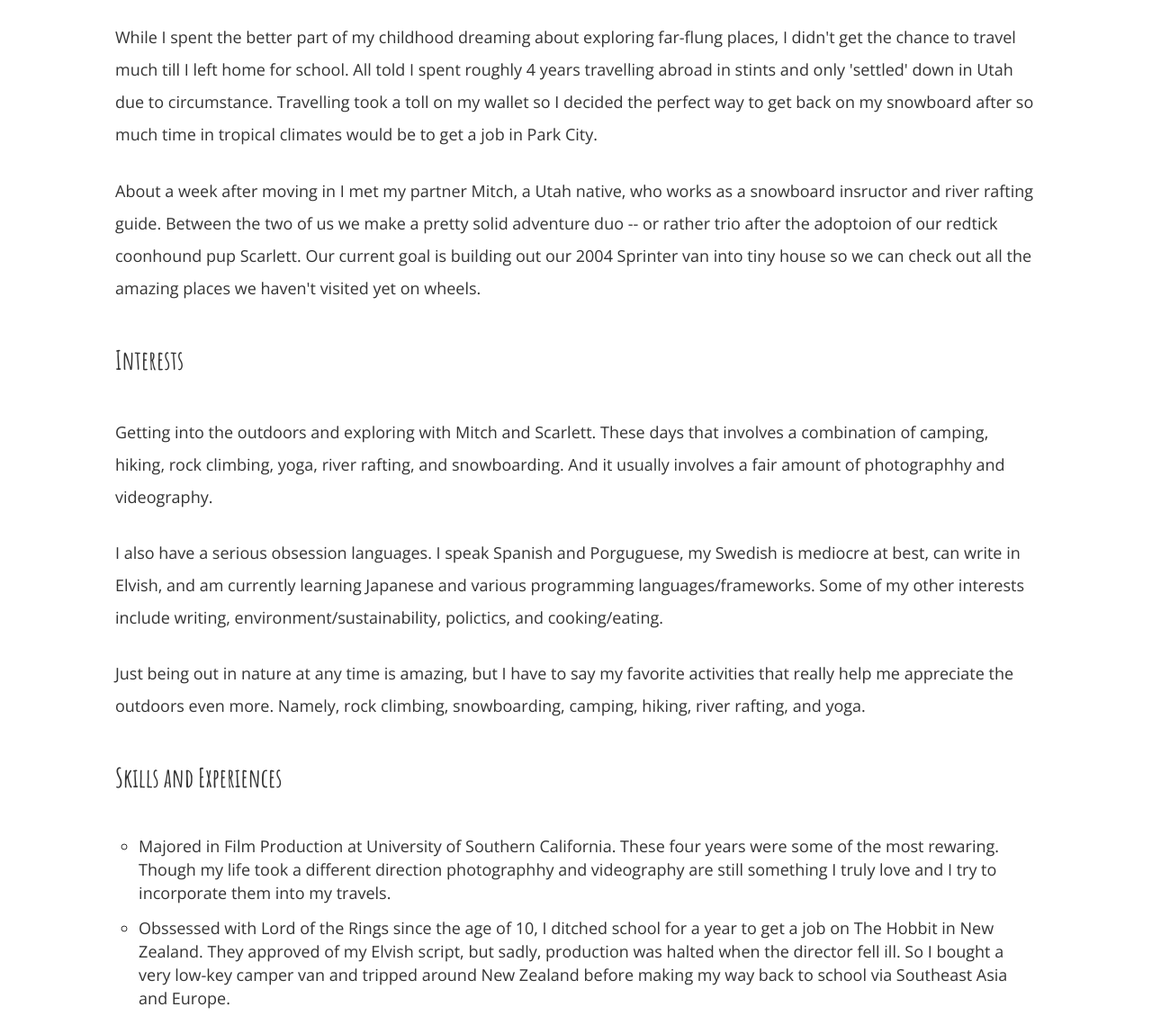
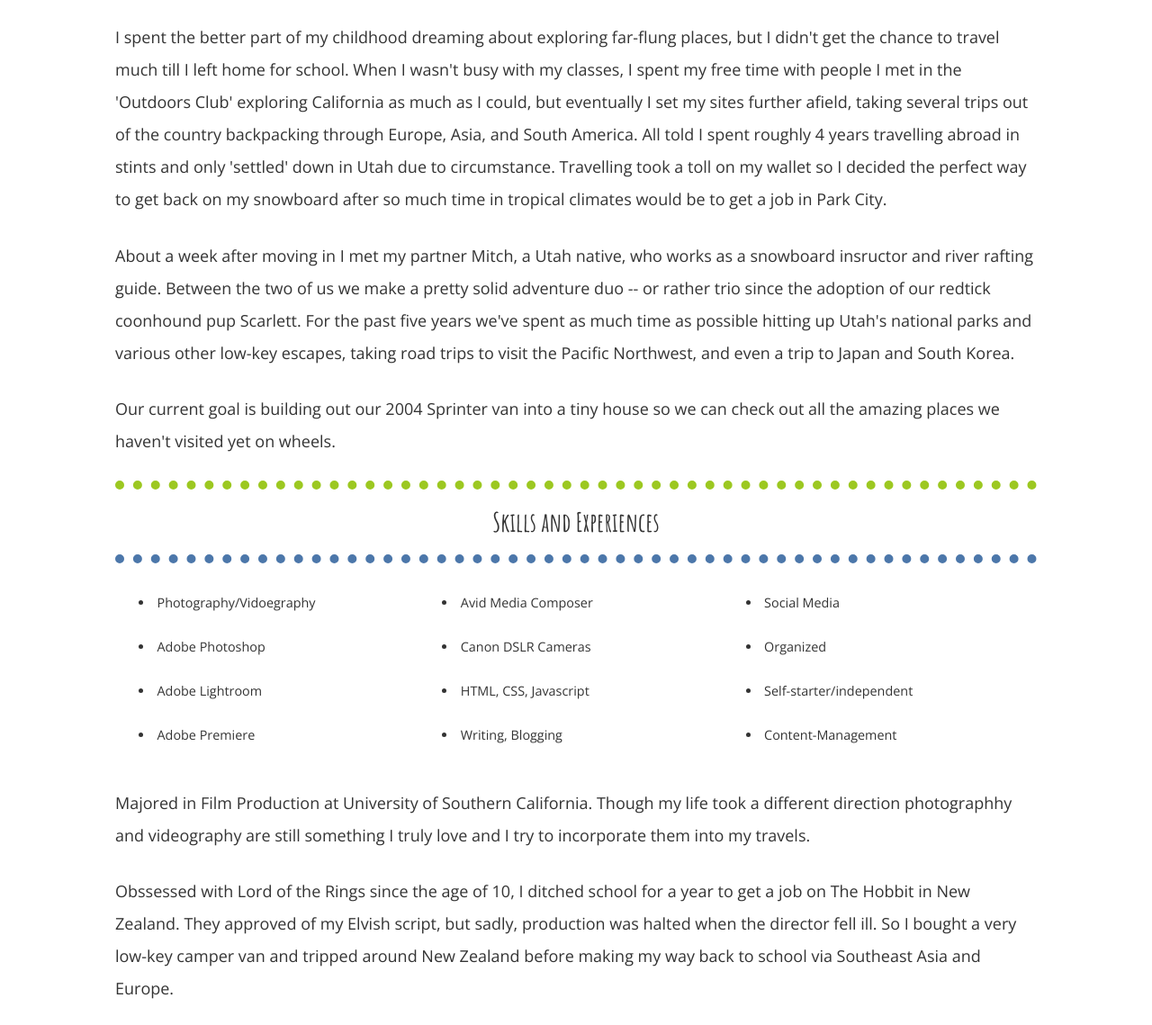
Before and after one commit to mickywagner/michelob-port, a Gatsby site: page /about in a window 1280 px wide. Shown: the part 257-1396 px from the top of the page at 90% size. Built offline with nearby package versions, Linux system fonts and the light colour scheme; Gatsby itself is replaced by a stand-in of ours.

Commit message:
Bio edits and styles

```diff
--- a/src/components/Styles/about-css-module.css
+++ b/src/components/Styles/about-css-module.css
@@ -4,6 +4,7 @@
     flex-direction: column;
     justify-content: center;
     margin: 5% 10%;
+    line-height: 2rem;
 }
 
 .me-photos {
@@ -22,7 +23,7 @@ img {
     margin-top: 30px;
 }
 
-.bio h1 {
+.bio h1, .bio h2 {
     text-align: center;
     padding-bottom: 20px;
     border-bottom: 10px dotted rgb(76,119,170);
@@ -35,11 +36,17 @@ img {
 
 }
 
-p {
-    line-height: 2rem;
+
+.bio ul {
+    list-style-type: none;
+    flex-direction: column;
+    list-style-position: inside;
 }
 
-.bio ul {
-    list-style-type: circle;
-    flex-direction: column;
+.bio .skills {
+    columns: 3;
+    -webkit-columns: 3;
+    -moz-columns: 3;
+    list-style-type: disc;
+    font-size: 0.8rem;
 }
--- a/src/pages/about.js
+++ b/src/pages/about.js
@@ -14,22 +14,85 @@ const SecondPage = () => (
       <div className="bio">
         <h1>Hi! I'm Michaela</h1>
         <p>
-          While I spent the better part of my childhood dreaming about exploring
-          far-flung places, I didn't get the chance to travel much till I left
-          home for school. All told I spent roughly 4 years travelling abroad in
-          stints and only 'settled' down in Utah due to circumstance. Travelling
-          took a toll on my wallet so I decided the perfect way to get back on
-          my snowboard after so much time in tropical climates would be to get a
-          job in Park City.
+          I spent the better part of my childhood dreaming about exploring
+          far-flung places, but I didn't get the chance to travel much till I
+          left home for school. When I wasn't busy with my classes, I spent my
+          free time with people I met in the 'Outdoors Club' exploring
+          California as much as I could, but eventually I set my sites further
+          afield, taking several trips out of the country backpacking through
+          Europe, Asia, and South America. All told I spent roughly 4 years
+          travelling abroad in stints and only 'settled' down in Utah due to
+          circumstance. Travelling took a toll on my wallet so I decided the
+          perfect way to get back on my snowboard after so much time in tropical
+          climates would be to get a job in Park City.
         </p>
         <p>
           About a week after moving in I met my partner Mitch, a Utah native,
           who works as a snowboard insructor and river rafting guide. Between
           the two of us we make a pretty solid adventure duo -- or rather trio
-          after the adoptoion of our redtick coonhound pup Scarlett. Our current
-          goal is building out our 2004 Sprinter van into tiny house so we can
-          check out all the amazing places we haven't visited yet on wheels.
+          since the adoption of our redtick coonhound pup Scarlett. For the past
+          five years we've spent as much time as possible hitting up Utah's
+          national parks and various other low-key escapes, taking road trips to
+          visit the Pacific Northwest, and even a trip to Japan and South Korea.
         </p>
+        <p>
+          Our current goal is building out our 2004 Sprinter van into a tiny
+          house so we can check out all the amazing places we haven't visited
+          yet on wheels.
+        </p>
+
+        <h2>Skills and Experiences</h2>
+        <ul className="skills">
+            <li>Photography/Vidoegraphy</li>
+            <li>Adobe Photoshop</li>
+            <li>Adobe Lightroom</li>
+            <li>Adobe Premiere</li>
+            <li>Avid Media Composer</li>
+            <li>Canon DSLR Cameras</li>
+            <li>HTML, CSS, Javascript</li>
+            <li>Writing, Blogging</li>
+            <li>Social Media</li>
+            <li>Organized</li>
+            <li>Self-starter/independent</li>
+            <li>Content-Management</li>
+        </ul>
+
+        <p>
+            Majored in Film Production at University of Southern California.
+            Though my life took a different direction photographhy and
+            videography are still something I truly love and I try to
+            incorporate them into my travels.
+          </p>
+
+          <p>
+            Obssessed with Lord of the Rings since the age of 10, I ditched
+            school for a year to get a job on The Hobbit in New Zealand. They
+            approved of my Elvish script, but sadly, production was halted when
+            the director fell ill. So I bought a very low-key camper van and
+            tripped around New Zealand before making my way back to school via
+            Southeast Asia and Europe.
+          </p>
+          <p>
+            After graduating I spent a few months in Brazil teaching English.
+            From there I hitchiked through Boliva, Peru, Ecuador, Colombia,
+            Venezuela, Chile, and Argentina before returning to the US. But I
+            liked it so much I came back for round 2 during the 2014 World Cup
+            and stayed about a year checking out the Brazilian coast, spending 2
+            months on friend's sailboat in Panama, trekking through the Amazon,
+            and visting some out of this world locations like Chapada Diamantina
+            and Lençois Maranhenses.
+          </p>
+          <p>
+            Worked for three years as the Digital Content Editor of Park City
+            Magazine, specifically writing tourism-related articles taking
+            photos, and creating videos about Park City, Utah and further afield
+            in Utah. Check out some of that work{" "}
+            <a href="https://www.parkcitymag.com/search?query=michaela+wagner">
+              here
+            </a>
+            .
+          </p>
+
 
         <h2>Interests</h2>
         <p>
@@ -51,47 +114,6 @@ const SecondPage = () => (
           more. Namely, rock climbing, snowboarding, camping, hiking, river
           rafting, and yoga.
         </p>
-
-        <h2>Skills and Experiences</h2>
-
-        <ul>
-          <li>
-            Majored in Film Production at University of Southern California.
-            These four years were some of the most rewaring. Though my life took
-            a different direction photographhy and videography are still
-            something I truly love and I try to incorporate them into my
-            travels.
-          </li>
-
-          <li>
-            Obssessed with Lord of the Rings since the age of 10, I ditched
-            school for a year to get a job on The Hobbit in New Zealand. They
-            approved of my Elvish script, but sadly, production was halted when
-            the director fell ill. So I bought a very low-key camper van and
-            tripped around New Zealand before making my way back to school via
-            Southeast Asia and Europe.
-          </li>
-          <li>
-            After graduating I spent a few months in Brazil teaching English.
-            From there I hitchiked through Boliva, Peru, Ecuador, Colombia,
-            Venezuela, Chile, and Argentina before returning to the US. But I
-            liked it so much I came back for round 2 during the 2014 World Cup
-            and stayed about a year checking out the Brazilian coast, spending 2
-            months on friend's sailboat in Panama, trekking through the Amazon,
-            and visting some out of this world locations like Chapada Diamantina
-            and Lençois Maranhenses.
-          </li>
-          <li>
-            Worked for three years as the Digital Content Editor of Park City
-            Magazine, specifically writing tourism-related articles taking
-            photos, and creating videos about Park City, Utah and further afield
-            in Utah. Check out some of that work{" "}
-            <a href="https://www.parkcitymag.com/search?query=michaela+wagner">
-              here
-            </a>
-            .
-          </li>
-        </ul>
       </div>
     </div>
   </Layout>
```
Also changed, not shown: src/components/Styles/home-css-module.css (line endings or trailing spaces).
